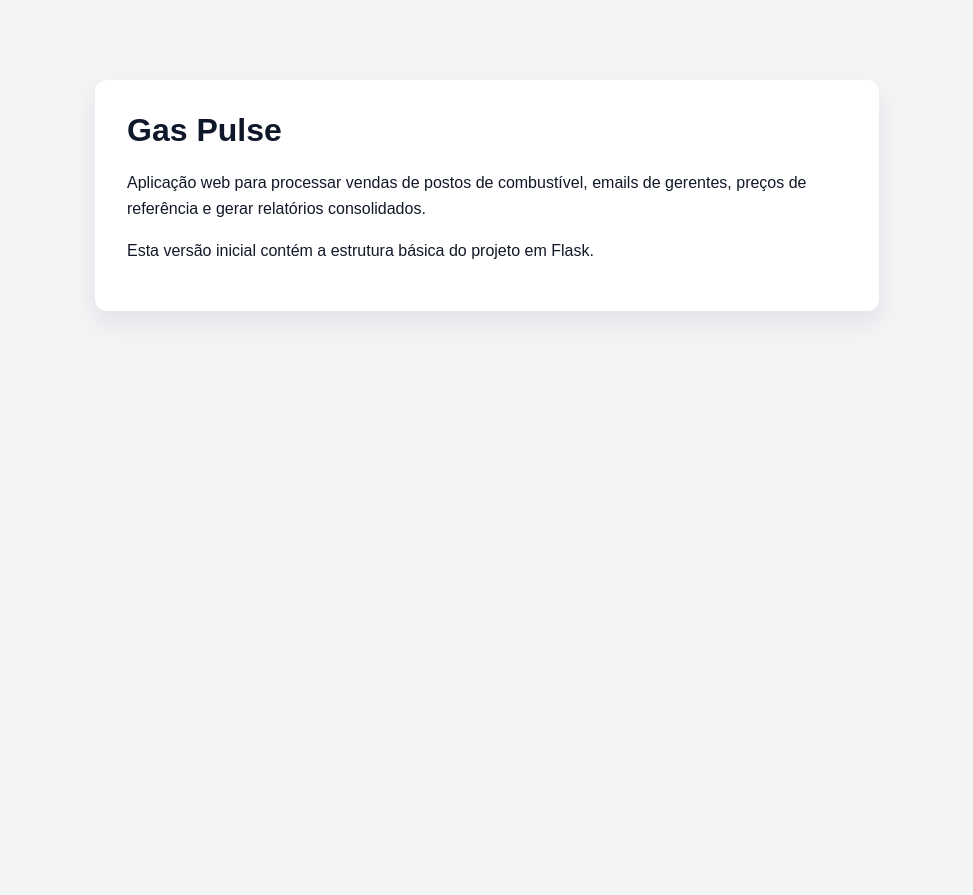
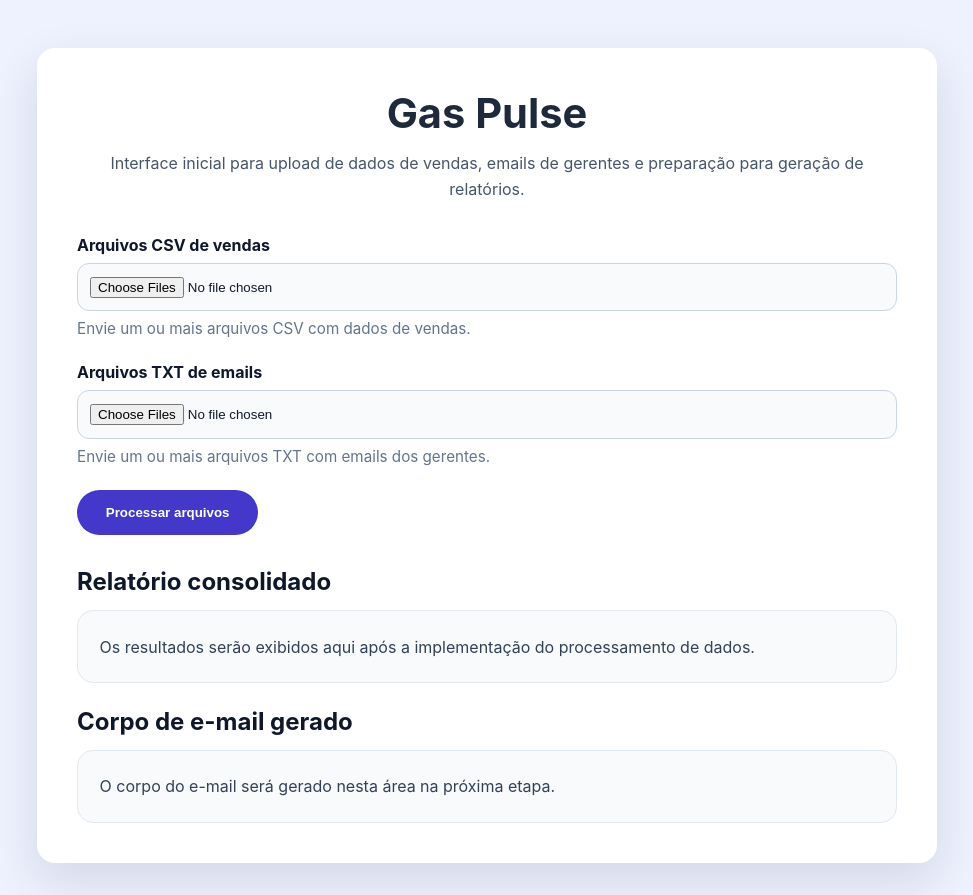
Before and after one commit to Victor-Suander/gas-pulse, a Flask app: page / in a window 1280 px wide. Shown: the whole page, without its empty margins (153-1126 px from the left). Before the commit the page ends 318 px from the top, so only its background shows below. Run offline with Flask 3, Linux system fonts and the light colour scheme.

Commit message:
feat(web): adiciona interface inicial de upload

```diff
--- a/app/routes.py
+++ b/app/routes.py
@@ -1,9 +1,27 @@
-from flask import Blueprint, render_template
+from flask import Blueprint, render_template, request
 
 main = Blueprint("main", __name__)
 
 
-@main.route("/")
+@main.route("/", methods=["GET", "POST"])
 def index():
-    """Render the home page for the Gas Pulse application."""
-    return render_template("index.html")
+    """Render the home page and receive upload form submissions.
+
+    Nesta etapa, apenas verificamos se os campos de upload existem.
+    O processamento dos arquivos será implementado na próxima etapa.
+    """
+    message = None
+    status = None
+
+    if request.method == "POST":
+        sales_files = request.files.getlist("sales_files")
+        email_files = request.files.getlist("email_files")
+
+        if sales_files and email_files and any(f.filename for f in sales_files) and any(f.filename for f in email_files):
+            message = "Arquivos recebidos. O processamento será implementado na próxima etapa."
+            status = "success"
+        else:
+            message = "Por favor, envie arquivos CSV de vendas e TXT de emails de gerentes."
+            status = "error"
+
+    return render_template("index.html", message=message, status=status)
--- a/app/static/style.css
+++ b/app/static/style.css
@@ -1,25 +1,116 @@
 body {
-    font-family: Arial, sans-serif;
+    font-family: Inter, system-ui, sans-serif;
     margin: 0;
     padding: 0;
-    background-color: #f3f4f6;
+    background-color: #eef2ff;
     color: #111827;
 }
 
-main {
-    max-width: 720px;
-    margin: 10vh auto;
-    padding: 2rem;
+.page-card {
+    max-width: 820px;
+    margin: 6vh auto 4vh;
+    padding: 2.5rem;
     background: #ffffff;
-    border-radius: 12px;
-    box-shadow: 0 12px 24px rgba(15, 23, 42, 0.08);
+    border-radius: 18px;
+    box-shadow: 0 18px 48px rgba(15, 23, 42, 0.12);
 }
 
-h1 {
-    margin-top: 0;
+.hero {
+    text-align: center;
+    margin-bottom: 2rem;
+}
+
+.hero h1 {
+    margin: 0;
+    font-size: 2.6rem;
+    color: #1e293b;
+}
+
+.subtitle {
+    margin-top: 0.75rem;
+    color: #475569;
+    line-height: 1.65;
+}
+
+.upload-form {
+    display: grid;
+    gap: 1.5rem;
+    margin-bottom: 2rem;
+}
+
+.field-group {
+    display: grid;
+    gap: 0.5rem;
+}
+
+.field-group label {
+    font-weight: 700;
     color: #0f172a;
 }
 
-p {
-    line-height: 1.6;
+.field-group input[type="file"] {
+    padding: 0.8rem 0.75rem;
+    border: 1px solid #cbd5e1;
+    border-radius: 0.75rem;
+    background: #f8fafc;
 }
+
+.field-help {
+    font-size: 0.95rem;
+    color: #64748b;
+}
+
+.primary-button {
+    width: fit-content;
+    padding: 0.95rem 1.8rem;
+    background: #4338ca;
+    color: #ffffff;
+    font-weight: 700;
+    border: none;
+    border-radius: 999px;
+    cursor: pointer;
+    transition: background 0.2s ease;
+}
+
+.primary-button:hover {
+    background: #4f46e5;
+}
+
+.alert {
+    padding: 1rem 1.2rem;
+    border-radius: 1rem;
+    margin-bottom: 1.5rem;
+    font-weight: 600;
+}
+
+.alert.success {
+    background: #dcfce7;
+    color: #166534;
+}
+
+.alert.error {
+    background: #fee2e2;
+    color: #991b1b;
+}
+
+.result-panel {
+    margin-top: 1.5rem;
+}
+
+.result-panel h2 {
+    margin-bottom: 0.85rem;
+    color: #0f172a;
+}
+
+.result-box {
+    padding: 1.35rem;
+    border-radius: 1rem;
+    background: #f8fafc;
+    border: 1px solid #e2e8f0;
+    color: #334155;
+}
+
+.result-box p {
+    margin: 0;
+    line-height: 1.75;
+}
--- a/app/templates/index.html
+++ b/app/templates/index.html
@@ -7,10 +7,47 @@
     <link rel="stylesheet" href="/static/style.css">
 </head>
 <body>
-    <main>
-        <h1>Gas Pulse</h1>
-        <p>Aplicação web para processar vendas de postos de combustível, emails de gerentes, preços de referência e gerar relatórios consolidados.</p>
-        <p>Esta versão inicial contém a estrutura básica do projeto em Flask.</p>
+    <main class="page-card">
+        <section class="hero">
+            <h1>Gas Pulse</h1>
+            <p class="subtitle">Interface inicial para upload de dados de vendas, emails de gerentes e preparação para geração de relatórios.</p>
+        </section>
+
+        {% if message %}
+        <div class="alert {{ status }}">
+            {{ message }}
+        </div>
+        {% endif %}
+
+        <form method="post" enctype="multipart/form-data" class="upload-form">
+            <div class="field-group">
+                <label for="sales_files">Arquivos CSV de vendas</label>
+                <input type="file" id="sales_files" name="sales_files" accept=".csv" multiple>
+                <span class="field-help">Envie um ou mais arquivos CSV com dados de vendas.</span>
+            </div>
+
+            <div class="field-group">
+                <label for="email_files">Arquivos TXT de emails</label>
+                <input type="file" id="email_files" name="email_files" accept=".txt" multiple>
+                <span class="field-help">Envie um ou mais arquivos TXT com emails dos gerentes.</span>
+            </div>
+
+            <button type="submit" class="primary-button">Processar arquivos</button>
+        </form>
+
+        <section class="result-panel">
+            <h2>Relatório consolidado</h2>
+            <div class="result-box">
+                <p>Os resultados serão exibidos aqui após a implementação do processamento de dados.</p>
+            </div>
+        </section>
+
+        <section class="result-panel">
+            <h2>Corpo de e-mail gerado</h2>
+            <div class="result-box">
+                <p>O corpo do e-mail será gerado nesta área na próxima etapa.</p>
+            </div>
+        </section>
     </main>
 </body>
 </html>
```
